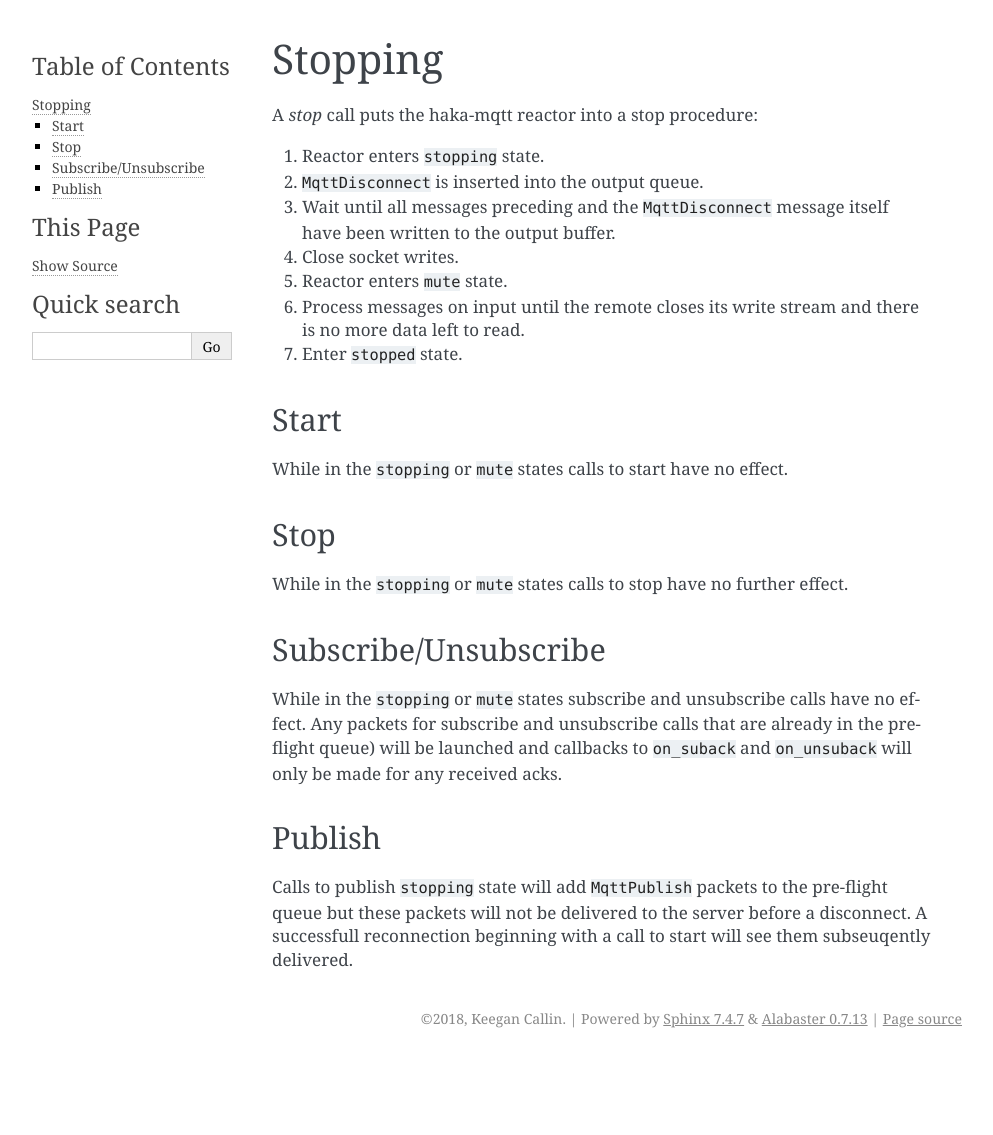
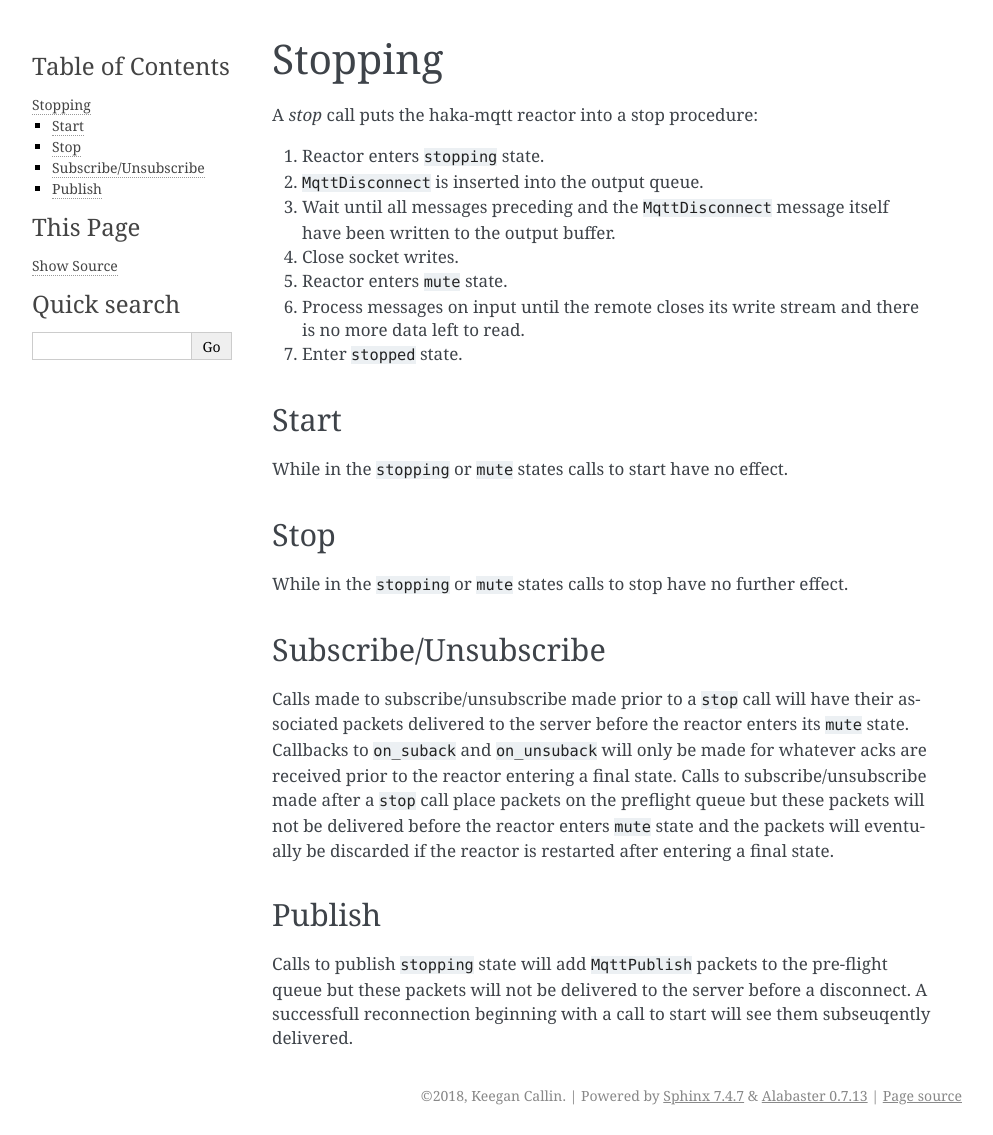
Before and after one commit to kcallin/haka-mqtt, a Sphinx documentation site: the page built from doc/source/stop.rst, in a window 1280 px wide. Shown: the whole page, without its empty margins (148-1141 px from the left). Built offline with Sphinx 7.4.7, drawn with Linux system fonts in a browser that asks for light colours; before the commit the page ends 1058 px from its top, so only the background shows below that.

Commit message:
Updated stop sub/unsub section.

```diff
--- a/doc/source/stop.rst
+++ b/doc/source/stop.rst
@@ -32,11 +32,16 @@ further effect.
 Subscribe/Unsubscribe
 ======================
 
-While in the ``stopping`` or ``mute`` states subscribe and unsubscribe
-calls have no effect.  Any packets for subscribe and unsubscribe calls
-that are already in the pre-flight queue) will be launched and
-callbacks to ``on_suback`` and ``on_unsuback`` will only be made for
-any received acks.
+Calls made to subscribe/unsubscribe made prior to a ``stop`` call will
+have their associated packets delivered to the server before the reactor
+enters its ``mute`` state.  Callbacks to ``on_suback`` and
+``on_unsuback`` will only be made for whatever acks are received prior
+to the reactor entering a final state.  Calls to subscribe/unsubscribe
+made after a ``stop`` call place packets on the preflight queue but
+these packets will not be delivered before the reactor enters ``mute``
+state and the packets will eventually be discarded if the reactor is
+restarted after entering a final state.
+
 
 
 Publish
```
